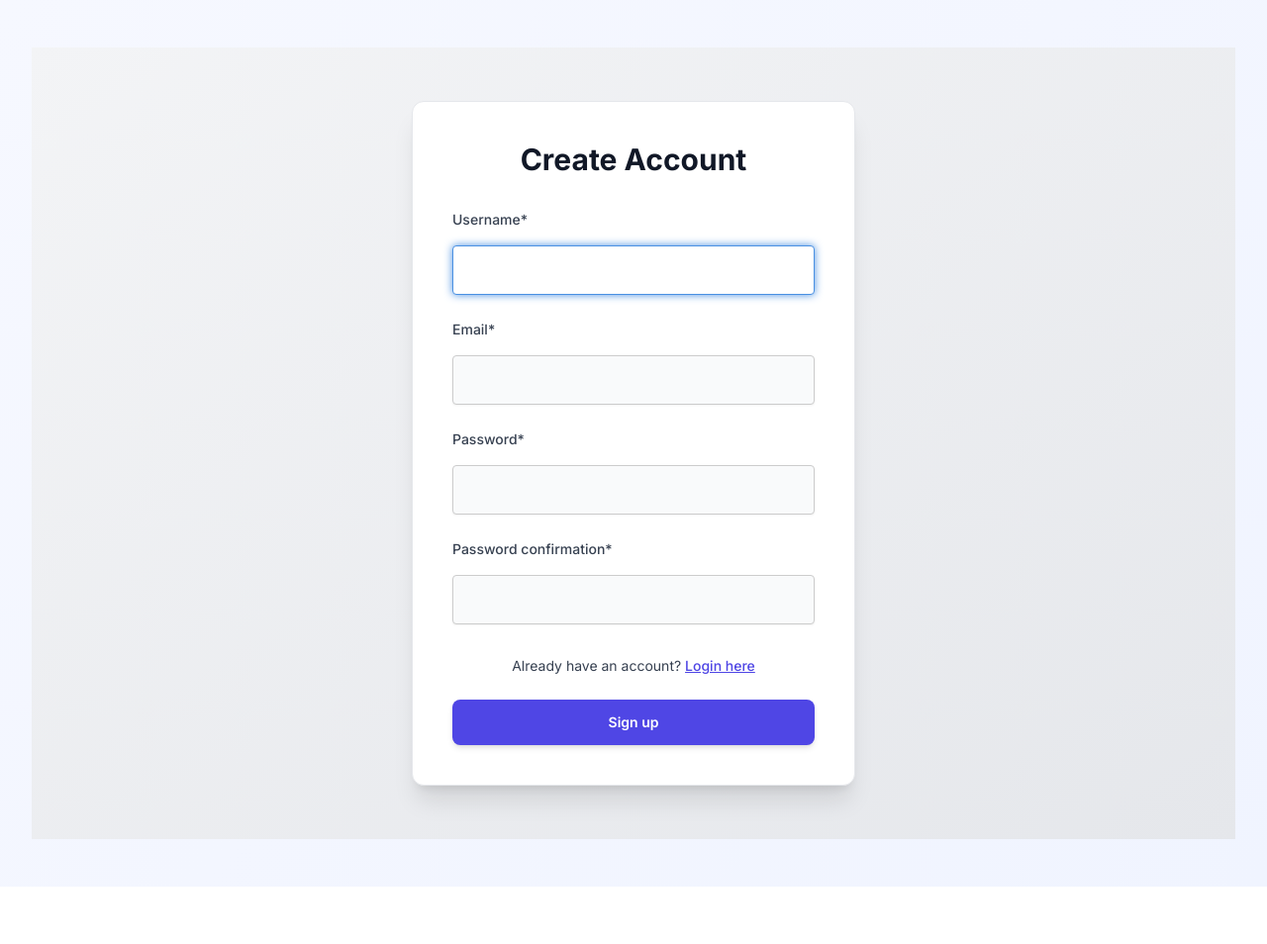
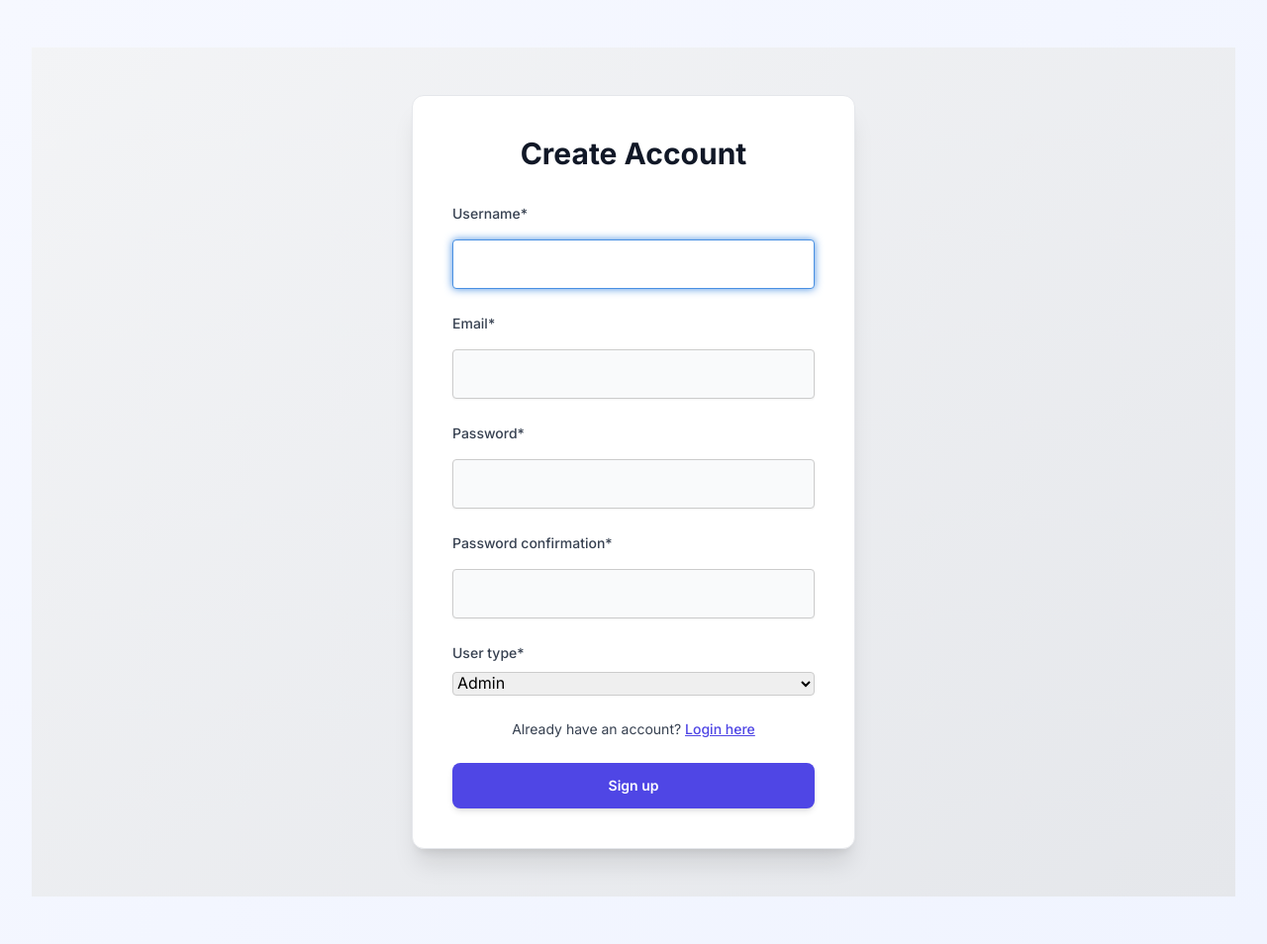
Before and after one commit to Ashish-nice/sutt-2, a Django app: page /sign-up/ in a window 1280 px wide. Shown: the whole page at 99% size. Before the commit the page ends 896 px from the top, so only its background shows below. Run offline with Django 5.2, Linux system fonts and the light colour scheme; some libraries are stand-ins or nearby versions.

Commit message:
made working roles and profiles

```diff
--- a/main/admin.py
+++ b/main/admin.py
@@ -8,6 +8,6 @@ class BookAdmin(admin.ModelAdmin):
 
 @admin.register(Borrow)
 class BorrowAdmin(admin.ModelAdmin):
-    list_display = ('user', 'book', 'borrowed_date', 'due_date', 'returned_date', 'late_fees')
-    list_filter = ('borrowed_date', 'due_date', 'returned_date')
+    list_display = ('user', 'book', 'borrowed_date', 'returned_date', 'late_fees')
+    list_filter = ('borrowed_date', 'returned_date')
     search_fields = ('user__username', 'book__title')
--- a/main/views.py
+++ b/main/views.py
@@ -1,5 +1,5 @@
 from django.shortcuts import render, redirect
-from django.contrib.auth.decorators import login_required
+from django.contrib.auth.decorators import login_required,permission_required
 from django.contrib.auth.mixins import LoginRequiredMixin
 from django.contrib import messages
 from django.views import View
@@ -8,6 +8,8 @@ from .models import Book, Borrow
 from django.core.paginator import Paginator
 from django.shortcuts import get_object_or_404, redirect
 from datetime import timedelta, date
+import pandas as pd
+from .forms import UploadExcelForm
 
 class HomeView(LoginRequiredMixin, ListView):
     model = Book
--- a/server/settings.py
+++ b/server/settings.py
@@ -142,3 +142,5 @@ SESSION_COOKIE_HTTPONLY = True
 SESSION_COOKIE_SECURE = False  # Set to True in production
 SESSION_EXPIRE_AT_BROWSER_CLOSE = False
 SESSION_SAVE_EVERY_REQUEST = False
+
+AUTH_USER_MODEL = 'users.CustomUser'
--- a/users/forms.py
+++ b/users/forms.py
@@ -1,14 +1,15 @@
 from django import forms
 from django.contrib.auth.forms import UserCreationForm
 from django.contrib.auth.models import User
-from .models import Profile
+from .models import CustomUser, StudentProfile, LibrarianProfile, AdminProfile
 
 class RegisterForm(UserCreationForm):
     email = forms.EmailField(required=True)
+    user_type = forms.ChoiceField(choices=CustomUser.USER_TYPES)
 
     class Meta:
-        model = User
-        fields = ['username', 'email', 'password1', 'password2']
+        model = CustomUser  # Change from User to CustomUser
+        fields = ['username', 'email', 'password1', 'password2', 'user_type']  # Add user_type
 
     def clean_email(self):
         email = self.cleaned_data.get('email')
@@ -20,10 +21,56 @@ class UserUpdateForm(forms.ModelForm):
     email = forms.EmailField(required=True)
 
     class Meta:
-        model = User
+        model = CustomUser
         fields = ['username', 'email']
 
+class AdminProfileUpdateForm(forms.ModelForm):
+    class Meta:
+        model = AdminProfile
+        fields = ['image']
+
+# Librarian Profile Update Form
+class LibrarianProfileUpdateForm(forms.ModelForm):
+    class Meta:
+        model = LibrarianProfile
+        fields = ['psrn','image']
+
+# Student Profile Update Form
+class StudentProfileUpdateForm(forms.ModelForm):
+    class Meta:
+        model = StudentProfile
+        fields = ['room_number', 'hostel','image']
+
 class ProfileUpdateForm(forms.ModelForm):
+    image = forms.ImageField(required=False)
+    psrn = forms.CharField(max_length=100, required=False)
+    room_number = forms.CharField(max_length=10, required=False)
+    hostel = forms.CharField(max_length=50, required=False)
+
     class Meta:
-        model = Profile
-        fields = ['image']
+        model = AdminProfile  # Default model
+        fields = ['image']  # Default field
+
+    def __init__(self, *args, **kwargs):
+        user = kwargs.pop('user', None)
+        if user and hasattr(user, f'{user.user_type}profile'):
+            self._meta.model = globals()[f"{user.user_type.title()}Profile"]
+            self.instance = getattr(user, f'{user.user_type}profile')
+
+        super().__init__(*args, **kwargs)
+
+        # Show/hide fields based on user type
+        if user:
+            if user.is_superuser or user.user_type == 'admin':
+                self.fields = {'image': self.fields['image']}
+            elif user.user_type == 'librarian':
+                self.fields = {
+                    'psrn': self.fields['psrn'],
+                    'image': self.fields['image']
+                }
+            elif user.user_type == 'student':
+                self.fields = {
+                    'room_number': self.fields['room_number'],
+                    'hostel': self.fields['hostel'],
+                    'image': self.fields['image']
+                }
--- a/users/models.py
+++ b/users/models.py
@@ -1,17 +1,90 @@
 from django.db import models
-from django.contrib.auth.models import User
+from django.contrib.auth.models import User,AbstractUser
+from django.conf import settings
 from PIL import Image
+from django.core.exceptions import ValidationError
+
 # Create your models here
 
-class Profile(models.Model):
-    user = models.OneToOneField(User, on_delete=models.CASCADE)
+def validate_single_profile(user):
+    """Ensure user has only one type of profile"""
+    profiles = []
+    if hasattr(user, 'studentprofile'):
+        profiles.append('student')
+    if hasattr(user, 'librarianprofile'):
+        profiles.append('librarian')
+    if hasattr(user, 'adminprofile'):
+        profiles.append('admin')
+
+    if len(profiles) > 1:
+        raise ValidationError(f"User cannot have multiple profiles: {', '.join(profiles)}")
+
+class AdminProfile(models.Model):
+    user = models.OneToOneField(settings.AUTH_USER_MODEL, on_delete=models.CASCADE)
     image = models.ImageField(default='profile_pics/default.jpg', upload_to='profile_pics')
     def __str__(self):
         return f'{self.user.username} Profile'
     def save(self,*args, **kwargs):
-        super().save()
-        img = Image.open(self.image.path)
-        if img.height > 300 or img.width > 300:
-            output_size = (300, 300)
-            img.thumbnail(output_size)
-            img.save(self.image.path)
+        is_new = self._state.adding
+        validate_single_profile(self.user)
+        # Only update user type if this is a new profile or user type is different
+        if is_new and not self.user.is_superuser and self.user.user_type != 'admin':
+            self.user.user_type = 'admin'
+            self.user.save(update_fields=['user_type'])
+        super().save(*args, **kwargs)
+        # Resize image
+        if self.image and hasattr(self.image, 'path'):
+            img = Image.open(self.image.path)
+            if img.height > 300 or img.width > 300:
+                output_size = (300, 300)
+                img.thumbnail(output_size)
+                img.save(self.image.path)
+
+class LibrarianProfile(models.Model):
+    user = models.OneToOneField(settings.AUTH_USER_MODEL, on_delete=models.CASCADE)
+    image = models.ImageField(default='profile_pics/default.jpg', upload_to='profile_pics')
+    def __str__(self):
+        return f'{self.user.username} Profile'
+    def save(self,*args, **kwargs):
+        is_new = self._state.adding
+        validate_single_profile(self.user)
+        if is_new and self.user.user_type != 'librarian':
+            self.user.user_type = 'librarian'
+            self.user.save(update_fields=['user_type'])
+        super().save(*args, **kwargs)
+        if self.image and hasattr(self.image, 'path'):
+            img = Image.open(self.image.path)
+            if img.height > 300 or img.width > 300:
+                output_size = (300, 300)
+                img.thumbnail(output_size)
+                img.save(self.image.path)
+    psrn = models.CharField(max_length=100)
+
+class StudentProfile(models.Model):
+    user = models.OneToOneField(settings.AUTH_USER_MODEL, on_delete=models.CASCADE)
+    room_number = models.CharField(max_length=10)
+    hostel = models.CharField(max_length=50)
+    image = models.ImageField(default='profile_pics/default.jpg', upload_to='profile_pics')
+    def __str__(self):
+        return f'{self.user.username} Profile'
+    def save(self,*args, **kwargs):
+        is_new = self._state.adding
+        validate_single_profile(self.user)
+        if is_new and self.user.user_type != 'student':
+            self.user.user_type = 'student'
+            self.user.save(update_fields=['user_type'])
+        super().save(*args, **kwargs)
+        if self.image and hasattr(self.image, 'path'):
+            img = Image.open(self.image.path)
+            if img.height > 300 or img.width > 300:
+                output_size = (300, 300)
+                img.thumbnail(output_size)
+                img.save(self.image.path)
+
+class CustomUser(AbstractUser):
+    USER_TYPES = (
+        ('admin', 'Admin'),
+        ('librarian', 'Librarian'),
+        ('student', 'Student'),
+    )
+    user_type = models.CharField(max_length=10, choices=USER_TYPES, default='student')
--- a/users/views.py
+++ b/users/views.py
@@ -1,17 +1,34 @@
 from django.shortcuts import render, redirect
 from .forms import RegisterForm, UserUpdateForm, ProfileUpdateForm
+from .models import StudentProfile,LibrarianProfile,AdminProfile
 from django.contrib.auth.decorators import login_required
 from django.contrib import messages
 from django.contrib.auth import logout
+from django.core.exceptions import ValidationError
 # Create your views here.
 
 def sign_up(request):
     if request.method == 'POST':
-        form=RegisterForm(request.POST)
+        form = RegisterForm(request.POST)
         if form.is_valid():
-            form.save()
-            messages.success(request, "Your account has been created")
-            return redirect('login')
+            try:
+                user = form.save(commit=False)
+                user.user_type = form.cleaned_data['user_type']  # Set user_type before saving
+                user.save()
+
+                # Create appropriate profile based on user type
+                if user.user_type == 'student':
+                    StudentProfile.objects.create(user=user)
+                elif user.user_type == 'librarian':
+                    LibrarianProfile.objects.create(user=user)
+                elif user.user_type == 'admin' or user.is_superuser:
+                    AdminProfile.objects.create(user=user)
+                messages.success(request, "Your account has been created")
+                return redirect('login')
+            except ValidationError as e:
+                messages.error(request, str(e))
+                user.delete()  # Delete the user if profile creation fails
+                return redirect('sign_up')
     else:
         form=RegisterForm()
 
@@ -19,23 +36,49 @@ def sign_up(request):
 
 @login_required
 def profile(request):
+    user = request.user
+
+    # Get or create profile instance
+    try:
+        if user.is_superuser:
+            profile_instance = AdminProfile.objects.get_or_create(user=user)[0]
+            user.user_type = 'admin'
+            user.save()
+        else:
+            if user.user_type == 'admin':
+                profile_instance = user.adminprofile
+            elif user.user_type == 'librarian':
+                profile_instance = user.librarianprofile
+            elif user.user_type == 'student':
+                profile_instance = user.studentprofile
+    except:
+        messages.error(request, f'Profile not found for {user.user_type}')
+        return redirect('home')
+
     if request.method == 'POST':
-        u_form = UserUpdateForm(request.POST, instance=request.user)
-        p_form = ProfileUpdateForm(request.POST, request.FILES, instance=request.user.profile)
-        if u_form.is_valid() and p_form.is_valid():
-            u_form.save()
-            p_form.save()
-            messages.success(request, "Your account has been updated")
-            return redirect('profile')
+        # Handle form submission
+        user_form = UserUpdateForm(request.POST, instance=user)
+        profile_form = ProfileUpdateForm(
+            data=request.POST,
+            files=request.FILES,
+            instance=profile_instance,
+            user=user
+        )
     else:
-        u_form = UserUpdateForm(instance=request.user)
-        p_form = ProfileUpdateForm(instance=request.user.profile)
+        # Display current data
+        user_form = UserUpdateForm(instance=user)
+        profile_form = ProfileUpdateForm(instance=profile_instance, user=user)
+
+    if request.method == 'POST' and user_form.is_valid() and profile_form.is_valid():
+        user_form.save()
+        profile_form.save()
+        messages.success(request, 'Your profile has been updated!')
+        return redirect('profile')
 
     context = {
-        'u_form': u_form,
-        'p_form': p_form
+        'user_form': user_form,
+        'profile_form': profile_form
     }
-
     return render(request, 'users/profile.html', context)
 
 def logout_view(request):
```
Also changed, not shown: main/forms.py (added, +7 -0 lines), main/models.py (+9 -4 lines), users/admin.py (+22 -3 lines), users/signals.py (+16 -7 lines), users/templates/users/profile.html (+22 -3 lines), main/migrations/0001_initial.py, main/migrations/0002_alter_book_cover_image.py (deleted), main/migrations/0002_initial.py (added), main/migrations/0003_alter_book_cover_image.py (deleted), main/migrations/0004_alter_book_cover_image.py (deleted), main/migrations/0005_alter_book_cover_image.py (deleted), users/migrations/0001_initial.py, users/migrations/0002_alter_profile_image.py (deleted).
